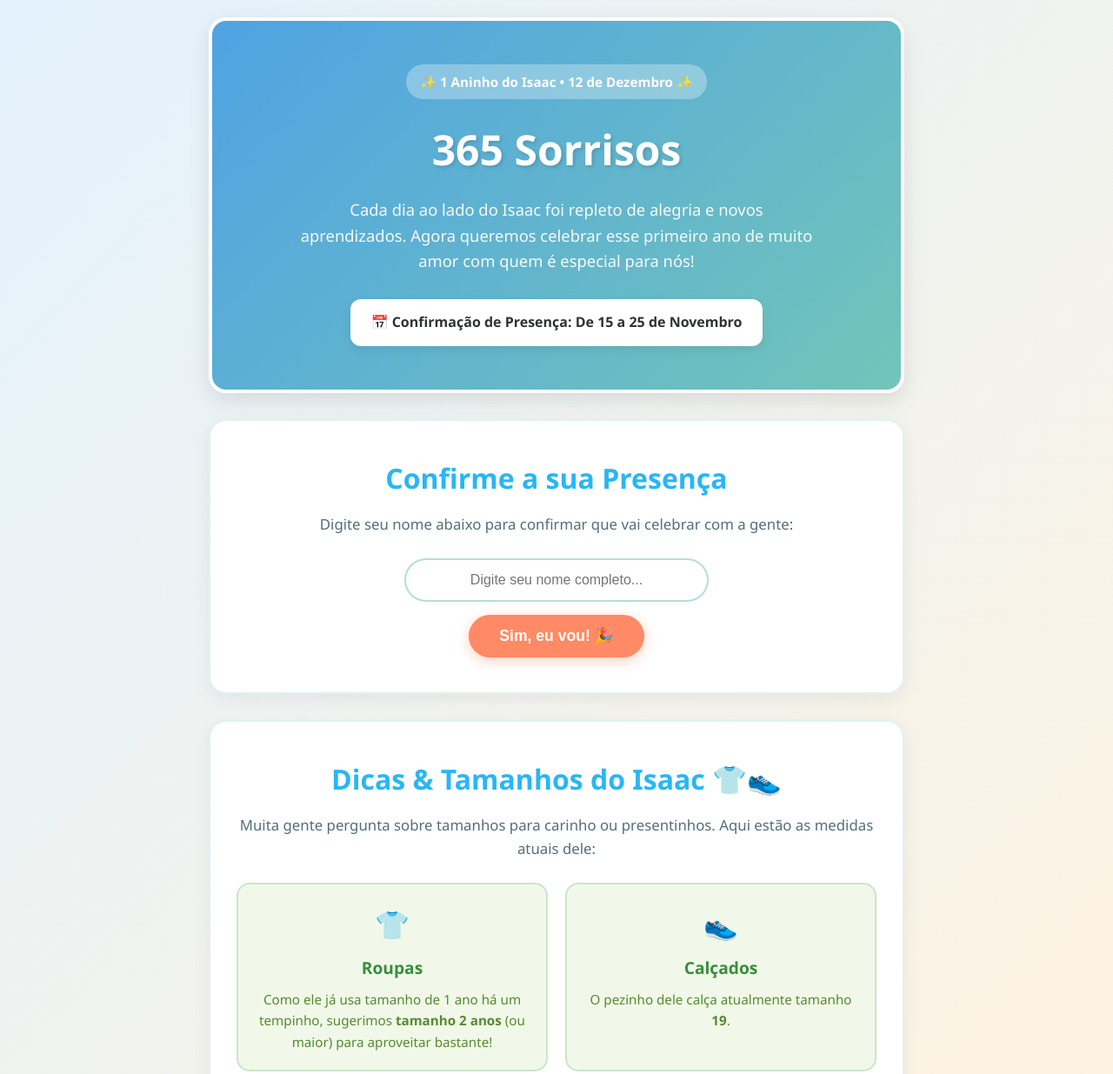
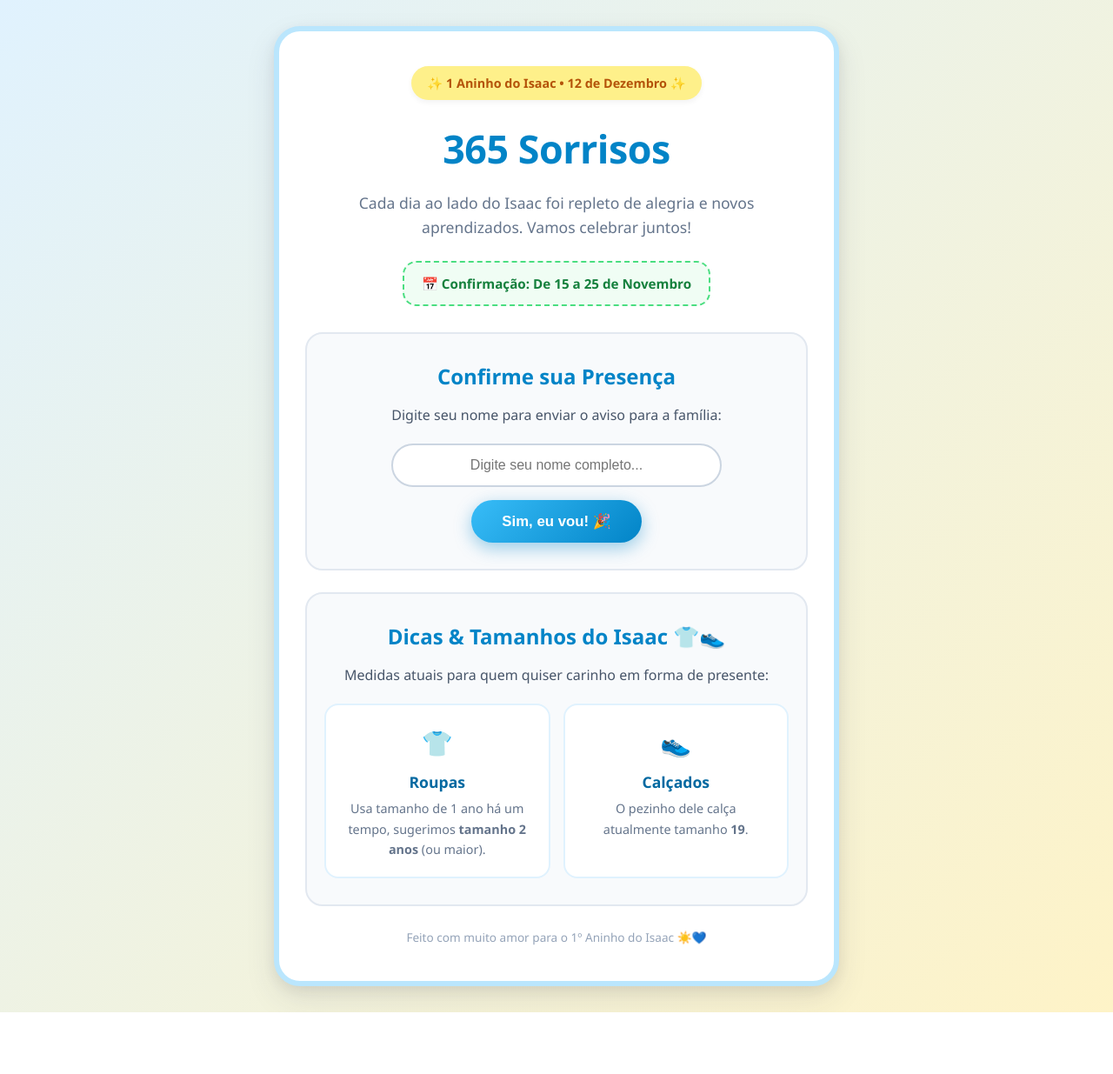
Before and after one commit to joaovictor1242546-cmyk/Aniversario-do-bebe, a plain HTML site: page index.html in a window 1280 px wide. Shown: the top 1235 px of the page at 87% size. After the commit the page ends 1164 px from the top, so only its background shows below. Drawn offline with Linux system fonts and the light colour scheme; files that its build step writes are made by us from their sources.

Commit message:
Revise invitation text and section headers
Updated text and structure for clarity and engagement.

```diff
--- a/index.html
+++ b/index.html
@@ -4,7 +4,204 @@
     <meta charset="UTF-8">
     <meta name="viewport" content="width=device-width, initial-scale=1.0">
     <title>365 Sorrisos - 1 Aninho do Isaac</title>
-    <link rel="stylesheet" href="css/estilos.css">
+    <style>
+        * {
+            margin: 0;
+            padding: 0;
+            box-sizing: border-box;
+        }
+
+        body {
+            font-family: 'Segoe UI', Tahoma, Geneva, Verdana, sans-serif;
+            background: linear-gradient(135deg, #e0f2fe 0%, #fef3c7 100%);
+            color: #334155;
+            line-height: 1.6;
+            padding: 30px 15px;
+            min-height: 100vh;
+            display: flex;
+            justify-content: center;
+            align-items: center;
+        }
+
+        .site-container {
+            width: 100%;
+            max-width: 650px;
+            background: #ffffff;
+            padding: 40px 30px;
+            border-radius: 30px;
+            box-shadow: 0 15px 35px rgba(50, 50, 93, 0.1), 0 5px 15px rgba(0, 0, 0, 0.07);
+            border: 6px solid #bae6fd;
+            text-align: center;
+        }
+
+        .tag-festa {
+            display: inline-block;
+            background-color: #fef08a;
+            padding: 8px 18px;
+            border-radius: 50px;
+            font-size: 0.9rem;
+            font-weight: 700;
+            color: #b45309;
+            margin-bottom: 20px;
+            box-shadow: 0 3px 6px rgba(0,0,0,0.05);
+        }
+
+        .hero h1 {
+            font-size: 2.8rem;
+            margin-bottom: 12px;
+            color: #0284c7;
+            font-weight: 800;
+            letter-spacing: -0.5px;
+        }
+
+        .hero p {
+            font-size: 1.1rem;
+            margin-bottom: 25px;
+            color: #64748b;
+            max-width: 500px;
+            margin-left: auto;
+            margin-right: auto;
+        }
+
+        .data-badge {
+            background-color: #f0fdf4;
+            color: #15803d;
+            border: 2px dashed #4ade80;
+            padding: 12px 20px;
+            border-radius: 16px;
+            display: inline-block;
+            font-weight: 600;
+            margin-bottom: 30px;
+            font-size: 0.95rem;
+        }
+
+        .content-section {
+            background: #f8fafc;
+            padding: 30px 20px;
+            border-radius: 20px;
+            margin-bottom: 25px;
+            border: 2px solid #e2e8f0;
+            text-align: center;
+        }
+
+        .content-section h2 {
+            color: #0284c7;
+            margin-bottom: 12px;
+            font-size: 1.5rem;
+        }
+
+        .content-section p {
+            color: #475569;
+            margin-bottom: 20px;
+            font-size: 1rem;
+        }
+
+        .input-nome {
+            width: 100%;
+            max-width: 380px;
+            padding: 14px 20px;
+            border: 2px solid #cbd5e1;
+            border-radius: 50px;
+            font-size: 1rem;
+            outline: none;
+            margin-bottom: 15px;
+            text-align: center;
+            background: #ffffff;
+            transition: all 0.3s ease;
+        }
+
+        .input-nome:focus {
+            border-color: #0284c7;
+            box-shadow: 0 0 0 4px rgba(2, 132, 199, 0.15);
+        }
+
+        .btn-principal {
+            display: inline-block;
+            background: linear-gradient(135deg, #38bdf8, #0284c7);
+            color: white;
+            padding: 14px 35px;
+            border-radius: 50px;
+            border: none;
+            cursor: pointer;
+            font-size: 1.05rem;
+            font-weight: bold;
+            box-shadow: 0 6px 20px rgba(2, 132, 199, 0.4);
+            transition: all 0.2s ease;
+        }
+
+        .btn-principal:hover {
+            transform: translateY(-2px);
+            box-shadow: 0 8px 25px rgba(2, 132, 199, 0.5);
+        }
+
+        .hidden-msg {
+            display: none;
+            background-color: #f0fdf4;
+            border: 2px solid #4ade80;
+            padding: 25px;
+            border-radius: 20px;
+            color: #166534;
+            animation: fadeIn 0.4s ease-in-out;
+        }
+
+        .hidden-msg h3 {
+            margin-bottom: 8px;
+            font-size: 1.4rem;
+            color: #15803d;
+        }
+
+        .hidden-msg p {
+            margin: 0;
+            font-size: 1.05rem;
+            color: #166534;
+        }
+
+        .info-grid {
+            display: grid;
+            grid-template-columns: 1fr 1fr;
+            gap: 15px;
+            margin-top: 15px;
+        }
+
+        @media (max-width: 550px) {
+            .info-grid {
+                grid-template-columns: 1fr;
+            }
+        }
+
+        .info-card {
+            background-color: #ffffff;
+            padding: 20px;
+            border-radius: 16px;
+            border: 2px solid #e0f2fe;
+            text-align: center;
+        }
+
+        .info-card .icon {
+            font-size: 1.8rem;
+            margin-bottom: 8px;
+            display: block;
+        }
+
+        .info-card h3 {
+            color: #0369a1;
+            margin-bottom: 5px;
+            font-size: 1.1rem;
+        }
+
+        .info-card p {
+            color: #64748b;
+            font-size: 0.9rem;
+            margin: 0;
+        }
+
+        footer {
+            text-align: center;
+            color: #94a3b8;
+            font-size: 0.85rem;
+            margin-top: 20px;
+        }
+    </style>
 </head>
 <body>
 
@@ -13,16 +210,16 @@
         <header class="hero">
             <span class="tag-festa">✨ 1 Aninho do Isaac • 12 de Dezembro ✨</span>
             <h1>365 Sorrisos</h1>
-            <p>Cada dia ao lado do Isaac foi repleto de alegria e novos aprendizados. Agora queremos celebrar esse primeiro ano de muito amor com quem é especial para nós!</p>
+            <p>Cada dia ao lado do Isaac foi repleto de alegria e novos aprendizados. Vamos celebrar juntos!</p>
             <div class="data-badge">
-                📅 <strong>Confirmação de Presença:</strong> De 15 a 25 de Novembro
+                📅 <strong>Confirmação:</strong> De 15 a 25 de Novembro
             </div>
         </header>
 
-        <!-- Seção de Confirmação Interativa com Nome -->
+        <!-- Seção de Confirmação Interativa -->
         <section class="content-section" id="confirmar">
-            <h2>Confirme a sua Presença</h2>
-            <p>Digite seu nome abaixo para confirmar que vai celebrar com a gente:</p>
+            <h2>Confirme sua Presença</h2>
+            <p>Digite seu nome para enviar o aviso para a família:</p>
 
             <div class="rsvp-box" id="rsvpBox">
                 <input type="text" id="nomeConvidado" placeholder="Digite seu nome completo..." class="input-nome">
@@ -39,13 +236,13 @@
         <!-- Seção de Informações e Tamanhos -->
         <section class="content-section">
             <h2>Dicas & Tamanhos do Isaac 👕👟</h2>
-            <p>Muita gente pergunta sobre tamanhos para carinho ou presentinhos. Aqui estão as medidas atuais dele:</p>
+            <p>Medidas atuais para quem quiser carinho em forma de presente:</p>
 
             <div class="info-grid">
                 <div class="info-card">
                     <span class="icon">👕</span>
                     <h3>Roupas</h3>
-                    <p>Como ele já usa tamanho de 1 ano há um tempinho, sugerimos <strong>tamanho 2 anos</strong> (ou maior) para aproveitar bastante!</p>
+                    <p>Usa tamanho de 1 ano há um tempo, sugerimos <strong>tamanho 2 anos</strong> (ou maior).</p>
                 </div>
                 <div class="info-card">
                     <span class="icon">👟</span>
@@ -61,7 +258,7 @@
         </footer>
     </div>
 
-    <!-- Script para capturar o nome e interagir -->
+    <!-- Script Interativo -->
     <script>
         function confirmarPresenca() {
             const inputNome = document.getElementById('nomeConvidado').value.trim();
@@ -71,15 +268,9 @@
                 return;
             }
 
-            // Esconde a caixinha de input e botão
             document.getElementById('rsvpBox').style.display = 'none';
-
-            // Mostra o nome na mensagem de agradecimento
             document.getElementById('nomeExibido').innerText = inputNome;
-
-            // Exibe a mensagem personalizada
-            const mensagem = document.getElementById('mensagemAgradecimento');
-            mensagem.style.display = 'block';
+            document.getElementById('mensagemAgradecimento').style.display = 'block';
         }
     </script>
 
```
